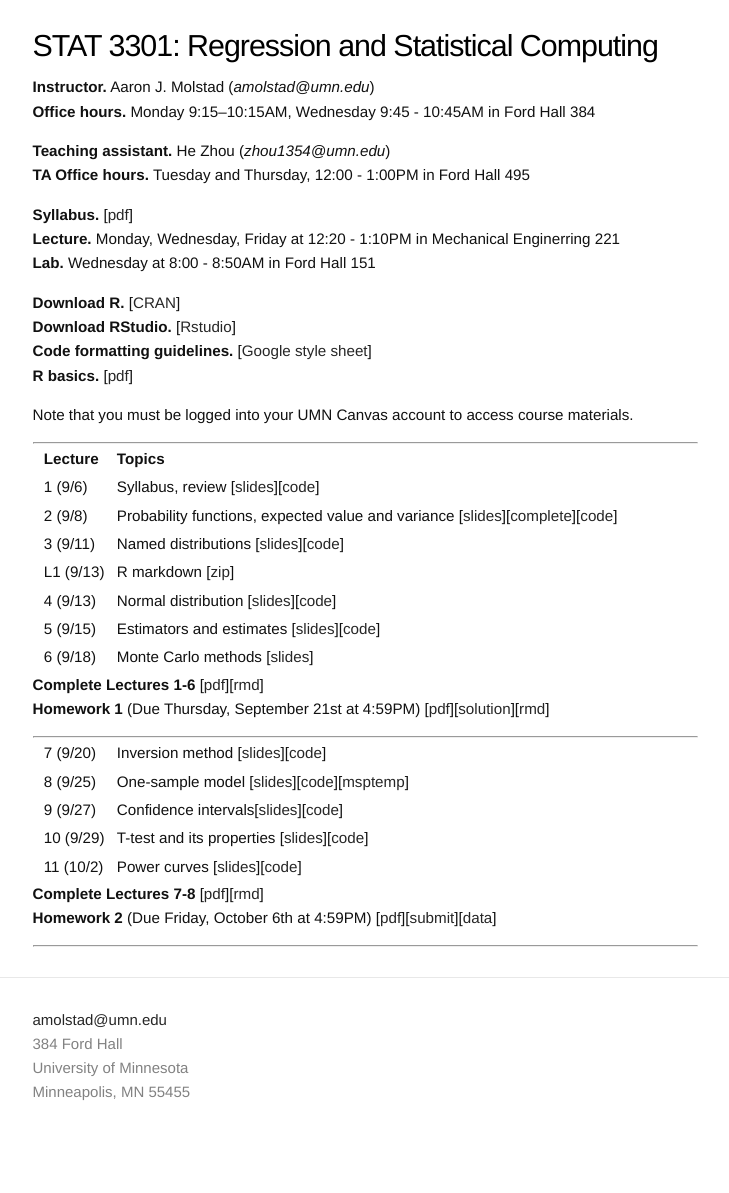
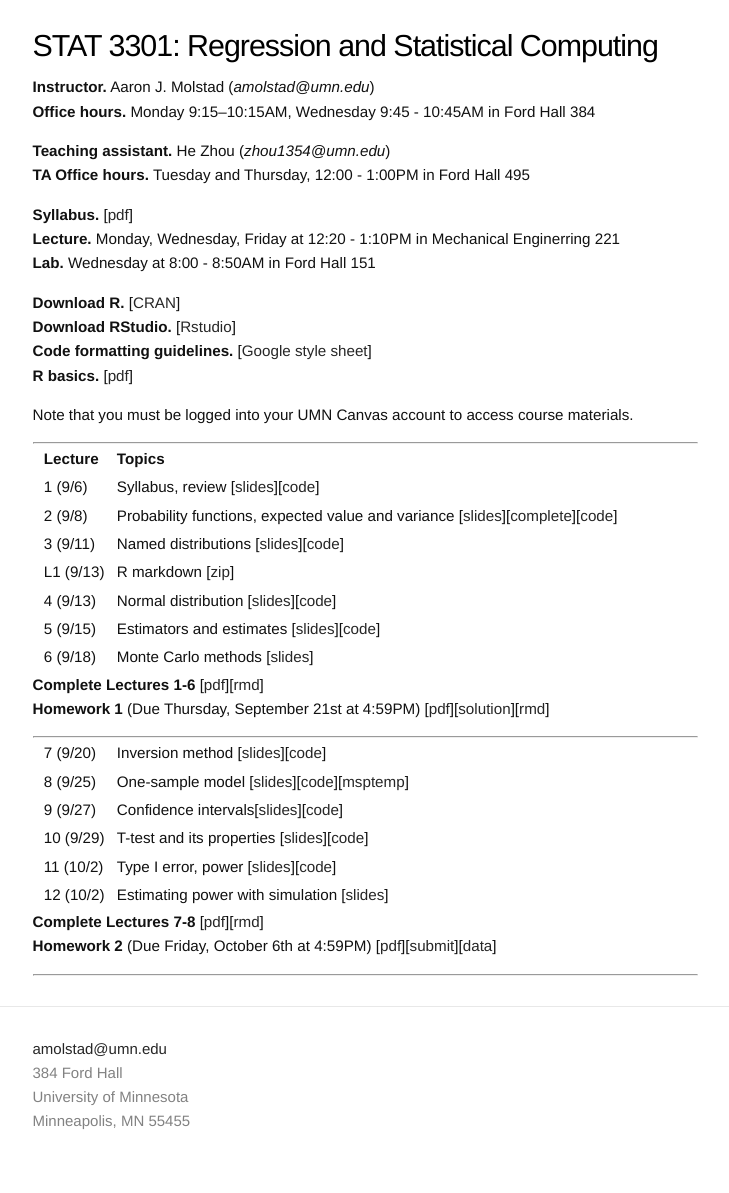
Before and after one commit to ajmolstad/ajmolstad.github.io, a Jekyll site: the page built from F23_STAT3301.md, in a window 1280 px wide. Shown: the whole page, without its empty margins (275-1004 px from the left). Built offline with Jekyll 4.4.1, drawn with Linux system fonts in a browser that asks for light colours; before the commit the page ends 1164 px from its top, so only the background shows below that.

Commit message:
Update F23_STAT3301.md

```diff
--- a/F23_STAT3301.md
+++ b/F23_STAT3301.md
@@ -45,7 +45,8 @@ Note that you must be logged into your UMN Canvas account to access course mater
 || 8 (9/25) || One-sample model [[slides](https://canvas.umn.edu/files/38105404/download?download_frd=1)][[code](https://canvas.umn.edu/files/38105545/download?download_frd=1)][[msptemp](https://canvas.umn.edu/files/38105484/download?download_frd=1)] ||
 || 9 (9/27) || Confidence intervals[[slides](https://canvas.umn.edu/files/38173213/download?download_frd=1)][[code](https://canvas.umn.edu/files/38173541/download?download_frd=1)] ||
 || 10 (9/29) || T-test and its properties [[slides](https://canvas.umn.edu/files/38288040/download?download_frd=1)][[code](https://canvas.umn.edu/files/38227029/download?download_frd=1)] ||
-|| 11 (10/2) || Power curves [[slides](https://canvas.umn.edu/files/38290034/download?download_frd=1)][[code](https://canvas.umn.edu/files/38290848/download?download_frd=1)]  ||
+|| 11 (10/2) || Type I error, power [[slides](https://canvas.umn.edu/files/38290034/download?download_frd=1)][[code](https://canvas.umn.edu/files/38290848/download?download_frd=1)]  ||
+|| 12 (10/2) || Estimating power with simulation [[slides](https://canvas.umn.edu/files/38358089/download?download_frd=1)] ||
 
 **Complete Lectures 7-8** [[pdf](https://canvas.umn.edu/files/38289581/download?download_frd=1)][[rmd](https://canvas.umn.edu/files/38289582/download?download_frd=1)]
 **Homework 2** (Due Friday, October 6th at 4:59PM) [[pdf](https://canvas.umn.edu/files/38354993/download?download_frd=1)][[submit](https://canvas.umn.edu/courses/389122/assignments/3476217)][[data](https://canvas.umn.edu/files/38227817/download?download_frd=1)]
```
